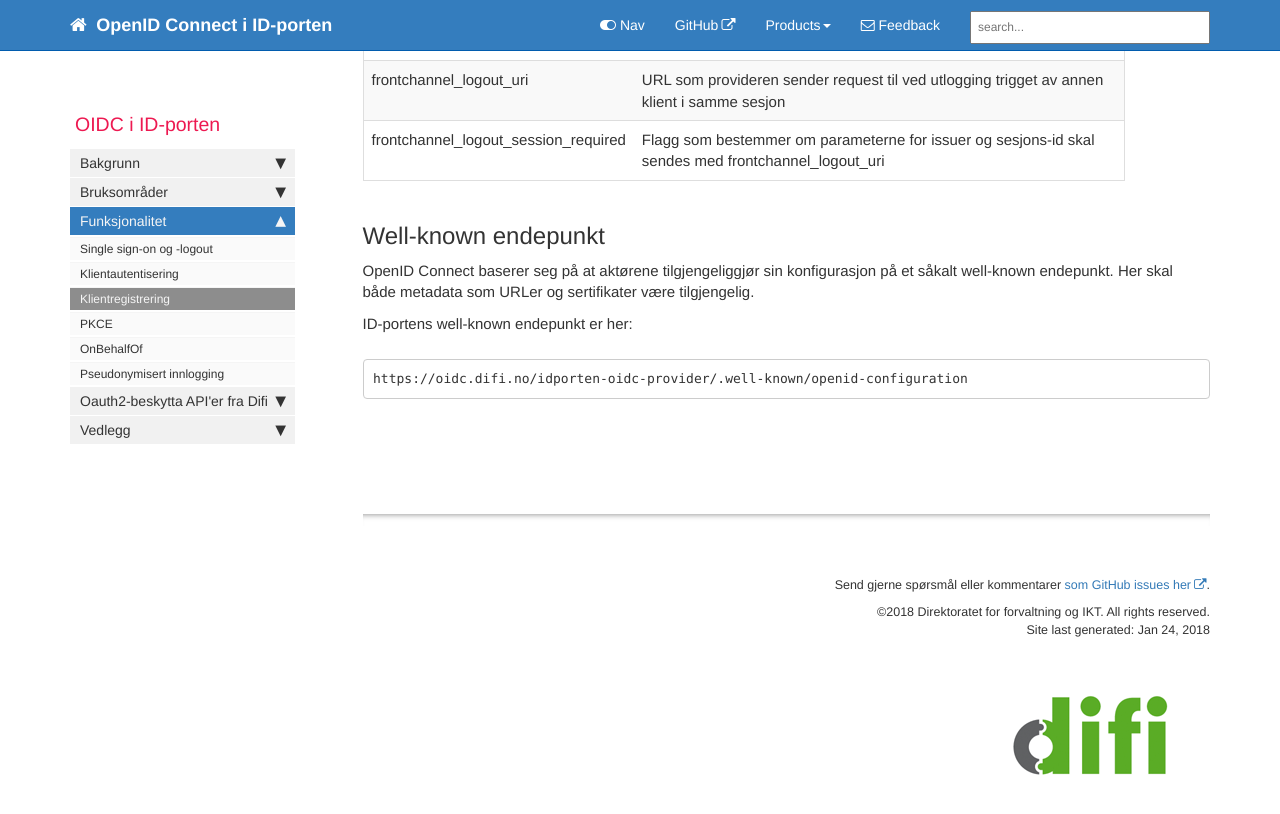
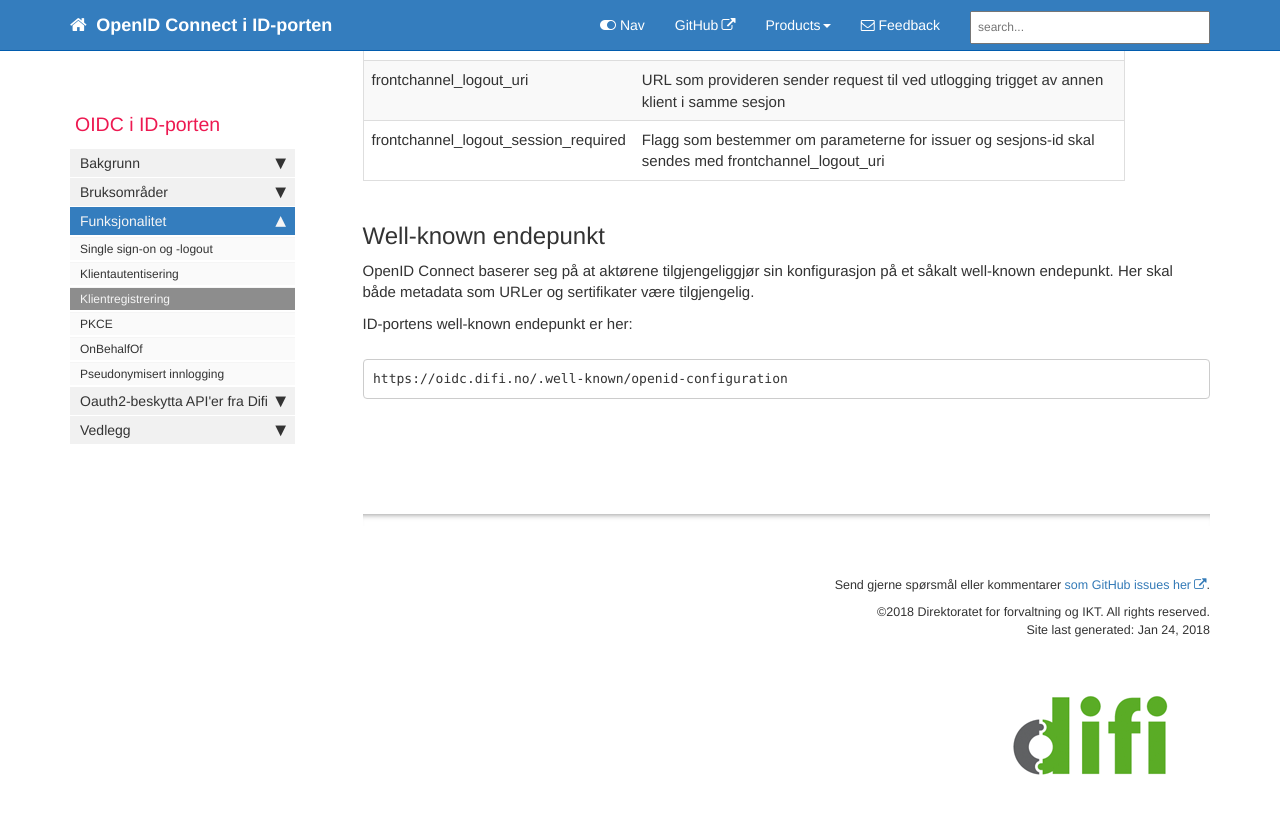
Before and after one commit to difi/idporten-oidc-dokumentasjon, a Jekyll site: the page built from pages/oidc/oidc_func_clientreg.md, in a window 1280 px wide and 900 px high, scrolled down 1035 px. Shown: the top 814 px of the window. Built offline with Jekyll 4.4.1, drawn with Linux system fonts in a browser that asks for light colours; nearby versions of some CDN libraries; comment, search, counter and statistics services are not loaded; some of the changed lines change nothing that is shown.

Commit message:
oppdatert well-known / discovery endepunkt

````diff
--- a/pages/oidc/oidc_func_clientreg.md
+++ b/pages/oidc/oidc_func_clientreg.md
@@ -43,5 +43,5 @@
 
 ID-portens well-known endepunkt er her:
 ```
-https://oidc.difi.no/idporten-oidc-provider/.well-known/openid-configuration
+https://oidc.difi.no/.well-known/openid-configuration
 ```
````
